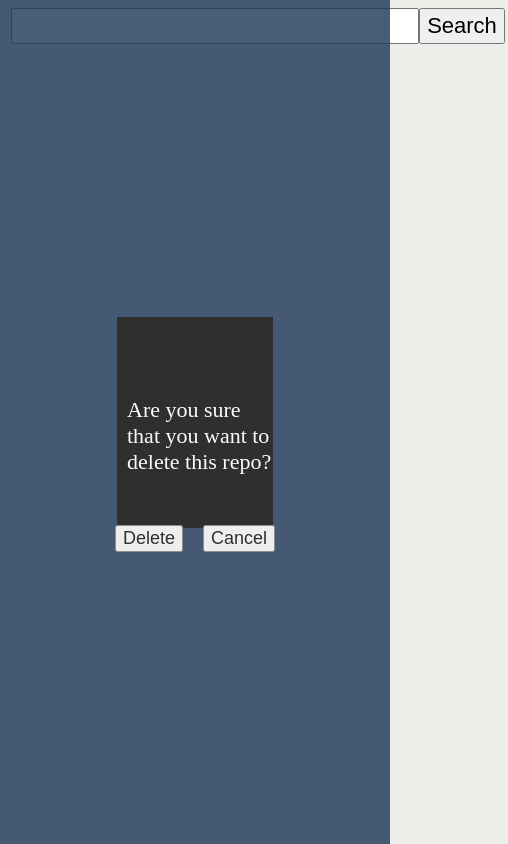
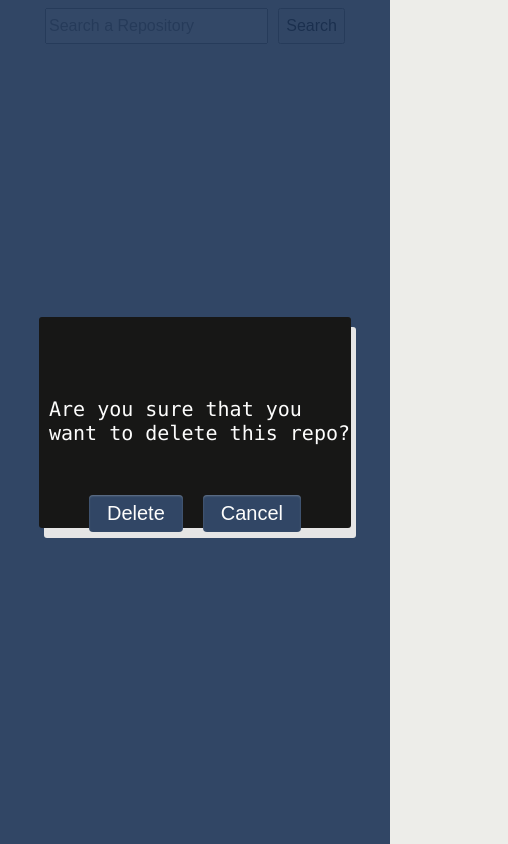
Before and after one commit to mohdasaadeh/git-repo-finder, a React (Create React App) app: page /1/delete in a window 390 px wide. Shown: the whole page, 508 px wide, since content can reach past the window. Built offline with nearby package versions, Linux system fonts and the light colour scheme.

Commit message:
Adding some styling

```diff
--- a/src/components/Search.js
+++ b/src/components/Search.js
@@ -33,7 +33,7 @@ const Search = () => {
   return (
     <div className="search-container" ref={dropdownRef}>
       <div className="search-box">
-        <input type="text" ref={inputRef} />
+        <input placeholder="Search a Repository" type="text" ref={inputRef} />
         <button onClick={handleSearch}>Search</button>
       </div>
       <Dropdown result={result} />
--- a/src/css/styles.css
+++ b/src/css/styles.css
@@ -1,5 +1,26 @@
+.modal-btn, .card-btn {
+  background-color: #1d3557;
+  border-radius: 4px;
+  border-style: none;
+  box-shadow: rgba(255, 255, 255, 0.26) 0 1px 2px inset;
+  box-sizing: border-box;
+  color: #fff;
+  cursor: pointer;
+  font-size: 20px;
+  padding: 7px 18px;
+}
+
 body {
   background-color: #edede9;
+  font-family: "Lucida Console", "Courier New", monospace;
+}
+
+.inactive {
+  display: none;
+}
+
+.active-block {
+  display: block;
 }
 
 .search-container {
@@ -10,24 +31,26 @@ body {
 .search-container .search-box {
   display: flex;
   justify-content: center;
+  margin-bottom: 10px;
 }
 .search-container .search-box input {
   height: 30px;
   width: 400px;
-  font-size: 22px;
+  font-size: 20px;
 }
 .search-container .search-box button {
-  font-size: 22px;
+  font-size: 20px;
+  margin-left: 10px;
 }
 .search-container .dropdown {
-  width: 98%;
+  width: 97%;
   position: absolute;
   top: 38px;
   left: 50%;
   transform: translateX(-50%);
   z-index: 1;
   background-color: #2b2d42;
-  font-size: 18px;
+  font-size: 16px;
 }
 .search-container .dropdown a {
   text-decoration: none;
@@ -39,7 +62,7 @@ body {
   margin-right: 10px;
 }
 .search-container .dropdown-close-btn .close-btn {
-  font-size: 22px;
+  font-size: 20px;
   font-weight: bold;
 }
 .search-container .dropdown-item {
@@ -61,43 +84,39 @@ body {
   width: 300px;
   margin: 5px 5px;
   background-color: #e63946;
-  border: 1px solid;
   border-radius: 3px;
-  font-size: 18px;
+  font-size: 16px;
   padding: 0 5px;
+  box-shadow: 5px 10px #888888;
 }
 .card-item {
   display: flex;
   justify-content: space-between;
+  padding: 5px 0;
 }
 .card-action {
   display: flex;
   justify-content: center;
+  padding: 5px 0;
+}
+.card-btn {
+  margin: 3px auto;
+}
+.card span {
+  font-size: 20px;
+  font-weight: bold;
 }
 .card img {
   width: 10%;
 }
-.card-btn {
-  margin: 3px auto;
-  font-size: 18px;
-}
-.card span {
-  font-size: 22px;
-  font-weight: bold;
+.card a {
+  color: black;
 }
 
 .card-list {
   display: flex;
   justify-content: flex-start;
   flex-wrap: wrap;
-}
-
-.inactive {
-  display: none;
-}
-
-.active-block {
-  display: block;
 }
 
 .modal {
@@ -108,7 +127,7 @@ body {
   z-index: 2;
   top: 0;
   left: 0;
-  opacity: 0.8;
+  opacity: 0.9;
   display: flex;
   justify-content: center;
   align-items: center;
@@ -118,12 +137,14 @@ body {
   position: absolute;
   height: 25%;
   width: 40%;
+  box-shadow: 5px 10px #e5e5e5;
+  border-radius: 3px;
 }
 .modal-message {
   color: white;
   margin-top: 80px;
   margin-left: 10px;
-  font-size: 22px;
+  font-size: 20px;
 }
 .modal-action {
   display: flex;
@@ -132,5 +153,32 @@ body {
 }
 .modal-btn {
   margin: 0 10px;
-  font-size: 18px;
+  font-size: 20px;
+}
+
+@media (max-width: 655px) {
+  .card-list {
+    display: flex;
+    flex-direction: column;
+    justify-content: flex-start;
+    align-items: center;
+    flex-wrap: wrap;
+  }
+
+  .search-container {
+    width: 300px;
+  }
+  .search-container .search-box input {
+    font-size: 16px;
+  }
+  .search-container .search-box button {
+    font-size: 16px;
+  }
+  .search-container .dropdown {
+    width: 99%;
+  }
+
+  .modal-box {
+    width: 80%;
+  }
 }/*# sourceMappingURL=styles.css.map */
--- a/src/scss/styles.scss
+++ b/src/scss/styles.scss
@@ -1,8 +1,16 @@
-$primary-font: 18px;
-$header-font: 22px;
+@use 'utils';
 
 body {
   background-color: #edede9;
+  font-family: 'Lucida Console', 'Courier New', monospace;
+}
+
+.inactive {
+  display: none;
+}
+
+.active-block {
+  display: block;
 }
 
 .search-container {
@@ -13,6 +21,7 @@ body {
   .search-box {
     display: flex;
     justify-content: center;
+    margin-bottom: 10px;
 
     input {
       height: 30px;
@@ -22,11 +31,12 @@ body {
 
     button {
       font-size: $header-font;
+      margin-left: 10px;
     }
   }
 
   .dropdown {
-    width: 98%;
+    width: 97%;
     position: absolute;
     top: 38px;
     left: 50%;
@@ -75,33 +85,39 @@ body {
   width: 300px;
   margin: 5px 5px;
   background-color: #e63946;
-  border: 1px solid;
   border-radius: 3px;
   font-size: $primary-font;
   padding: 0 5px;
+  box-shadow: 5px 10px #888888;
 
   &-item {
     display: flex;
     justify-content: space-between;
+    padding: 5px 0;
   }
 
   &-action {
     display: flex;
     justify-content: center;
+    padding: 5px 0;
+  }
+
+  &-btn {
+    margin: 3px auto;
+    @extend %button;
+  }
+
+  span {
+    font-size: $header-font;
+    font-weight: bold;
   }
 
   img {
     width: 10%;
   }
 
-  &-btn {
-    margin: 3px auto;
-    font-size: 18px;
-  }
-
-  span {
-    font-size: $header-font;
-    font-weight: bold;
+  a {
+    color: black;
   }
 }
 
@@ -109,14 +125,6 @@ body {
   display: flex;
   justify-content: flex-start;
   flex-wrap: wrap;
-}
-
-.inactive {
-  display: none;
-}
-
-.active-block {
-  display: block;
 }
 
 .modal {
@@ -127,7 +135,7 @@ body {
   z-index: 2;
   top: 0;
   left: 0;
-  opacity: 0.8;
+  opacity: 0.9;
   display: flex;
   justify-content: center;
   align-items: center;
@@ -137,6 +145,8 @@ body {
     position: absolute;
     height: 25%;
     width: 40%;
+    box-shadow: 5px 10px #e5e5e5;
+    border-radius: 3px;
   }
 
   &-message {
@@ -154,6 +164,39 @@ body {
 
   &-btn {
     margin: 0 10px;
-    font-size: $primary-font;
+    font-size: $header-font;
+    @extend %button;
   }
 }
+
+@media (max-width: 655px) {
+  .card-list {
+    display: flex;
+    flex-direction: column;
+    justify-content: flex-start;
+    align-items: center;
+    flex-wrap: wrap;
+  }
+
+  .search-container {
+    width: 300px;
+
+    .search-box {
+      input {
+        font-size: $primary-font;
+      }
+
+      button {
+        font-size: $primary-font;
+      }
+    }
+
+    .dropdown {
+      width: 99%;
+    }
+  }
+
+  .modal-box {
+    width: 80%;
+  }
+}
```
Also changed, not shown: public/index.html (+0 -23 lines), src/scss/_utils.scss (added, +14 -0 lines), 1 other file (tests, documents, lock files or other folders).
